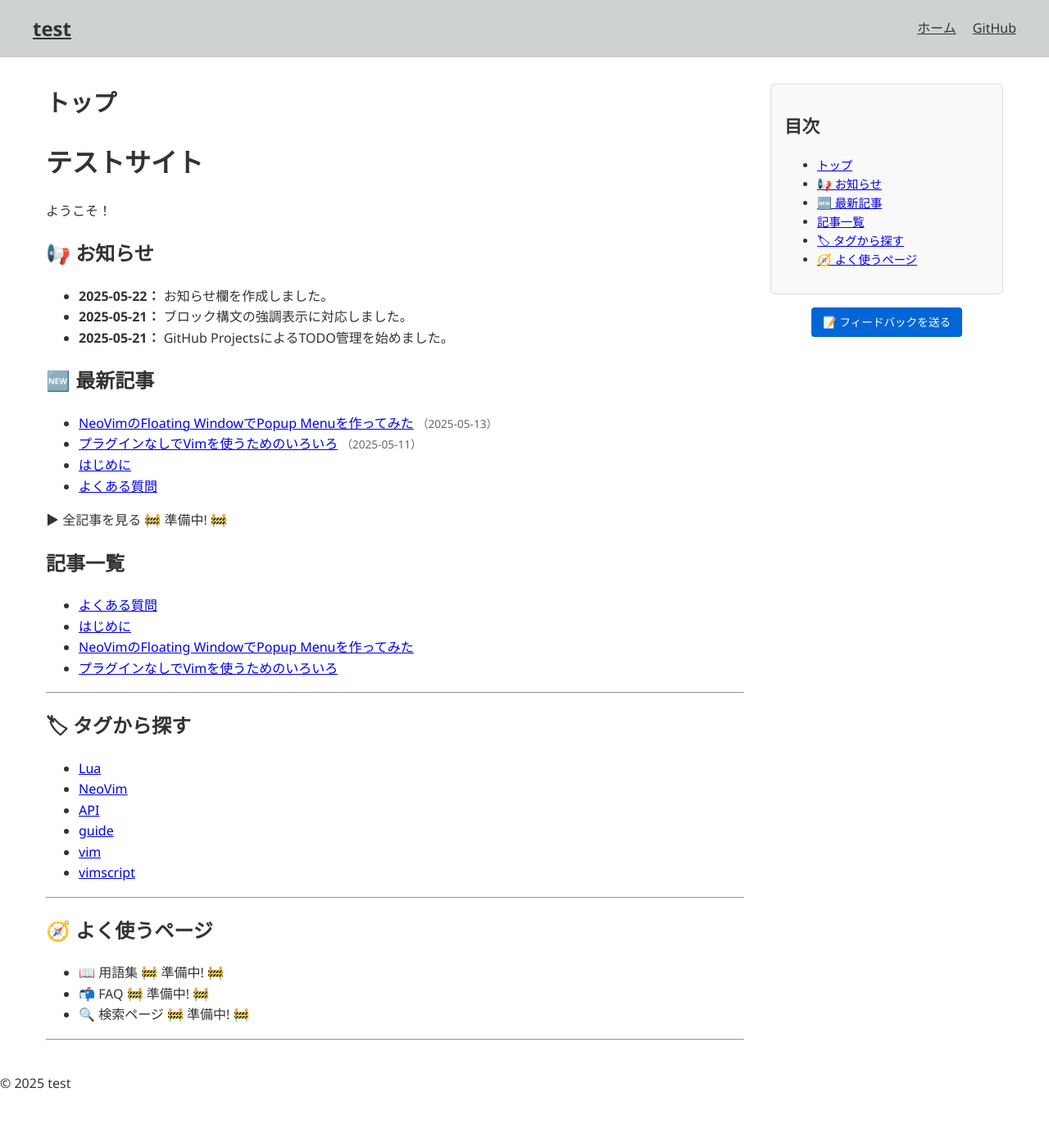
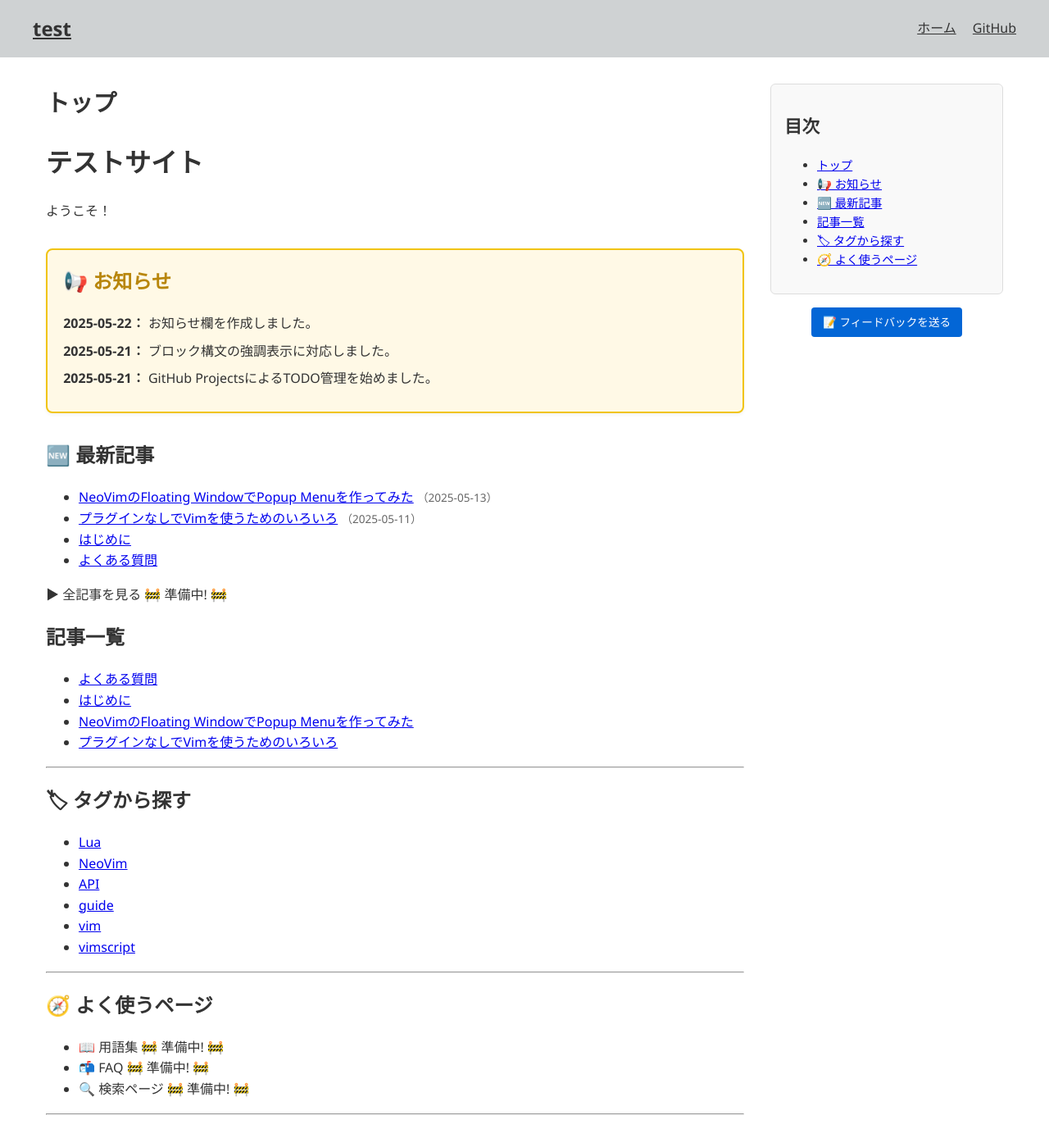
Before and after one commit to PicricAcid/pages_test, a Jekyll site: the page built from docs/index.md, in a window 1280 px wide and 1400 px high. Shown: the whole window at 82% size. Built offline with Jekyll 4.4.1, drawn with Linux system fonts in a browser that asks for light colours.

Commit message:
Update style.css

```diff
--- a/docs/assets/style.css
+++ b/docs/assets/style.css
@@ -206,13 +206,26 @@ img {
 .admonition.warning { border-color: #d32f2f; background: #fdecea;}
 .admonition.warning strong { color: #d32f2f; }
 
-.notice {
-  background-color: #f0f4ff;
-  border-left: 5px solid #2e6de6;
-  padding: 1em;
+.notice-box {
+  background-color: #fff9e6;
+  border: 2px solid #f1c40f;
+  border-radius: 8px;
+  padding: 1.2em;
   margin: 2em 0;
-  border-radius: 6px;
+  box-shadow: 0 2px 4px rgba(0, 0, 0, 0.05);
 }
-.notice li {
+
+.notice-box h2 {
+  margin-top: 0;
+  color: #b8860b;
+}
+
+.notice-box ul {
+  list-style: none;
+  padding-left: 0;
+  margin: 0.5em 0 0;
+}
+
+.notice-box li {
   margin-bottom: 0.5em;
 }
```
